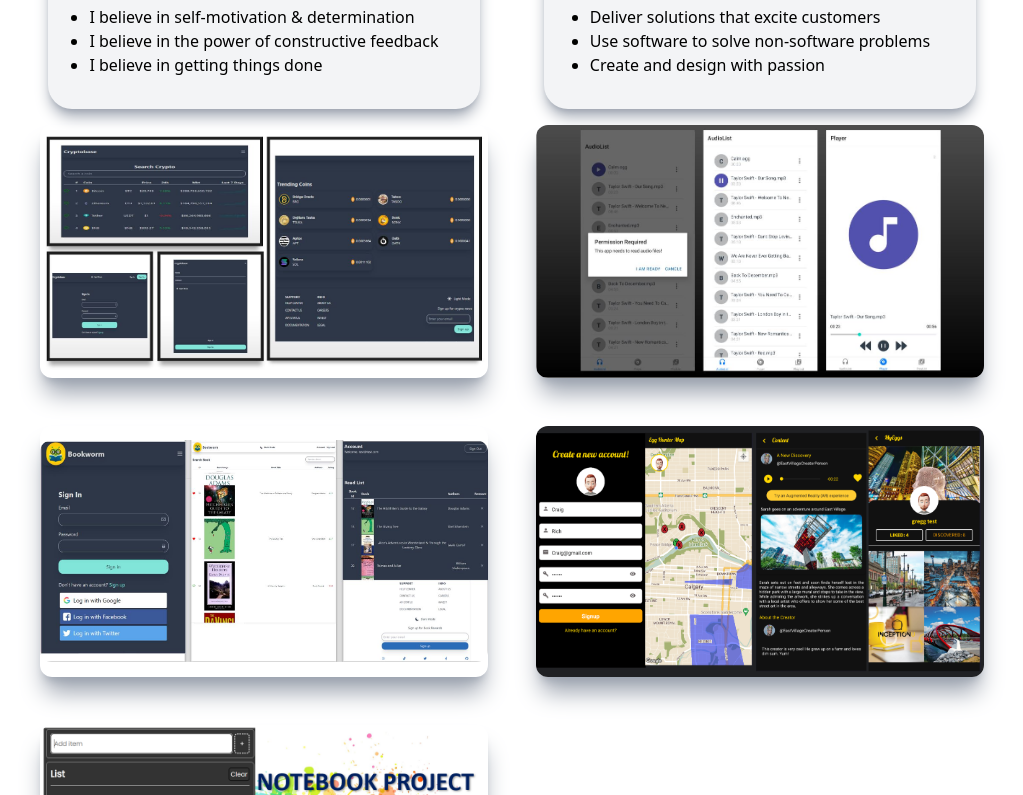
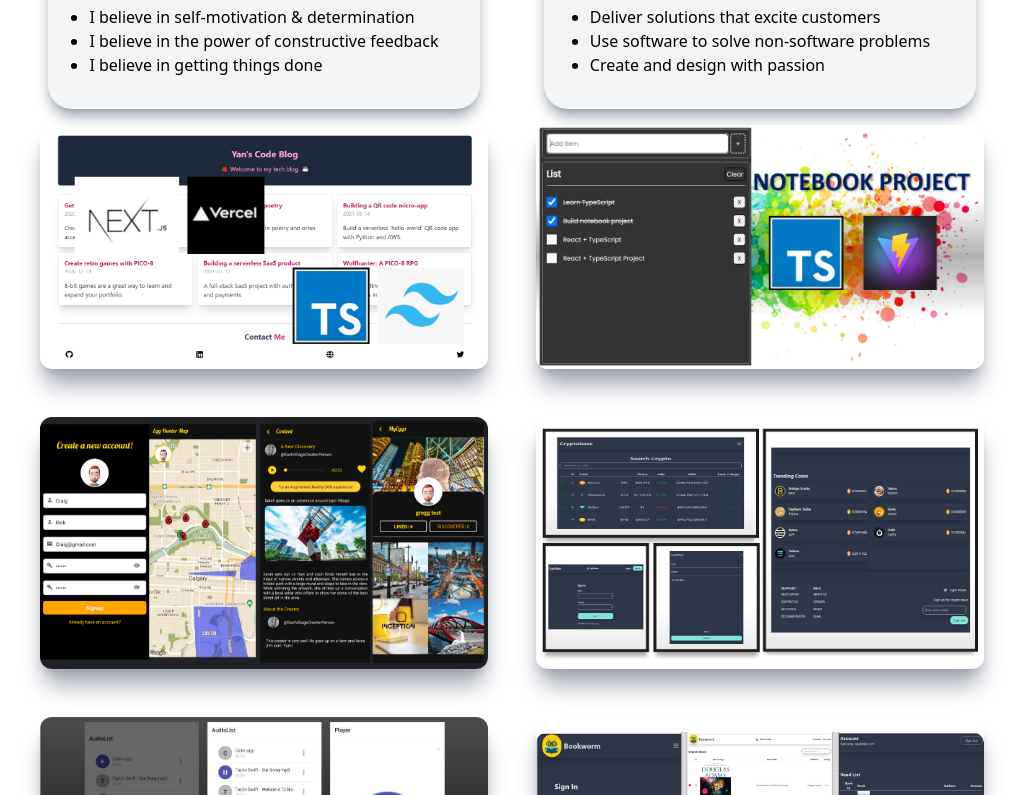
Before and after one commit to yanliu1111/ViteJS-TailwindCSS-MyPortfolio, a React (Vite) app: page / in a window 1280 px wide. Shown: the part 2585-3380 px from the top of the page, without its empty margins (160-1183 px from the left). Built offline with nearby package versions, Linux system fonts and the light colour scheme.

Commit message:
Add: 6th project myBlog

```diff
--- a/src/components/Projects.jsx
+++ b/src/components/Projects.jsx
@@ -5,6 +5,7 @@ import bookworm from "../assets/bookworm2.jpg";
 import hellocalgary from "../assets/appScreens.png";
 import audioplayer from "../assets/audioplayer.jpg";
 import tsNotebook from "../assets/notebookTsVite.png";
+import myBlog from "../assets/myBlogNextjsTs.png";
 import ProjectHead from "./ProjectHead";
 
 const Projects = () => {
@@ -17,6 +18,24 @@ const Projects = () => {
         <ProjectHead />
       </div>
       <div className="grid sm:grid-cols-2 gap-12">
+        {/* myBlog */}
+        <ProjectItem
+          img={myBlog}
+          title="CodeBlog with Nextjs and TS"
+          link="https://www.yancodeblog.codes/"
+        />
+        {/* tsNotebook */}
+        <ProjectItem
+          img={tsNotebook}
+          title="Notebook App with TS and Vite"
+          link="https://github.com/yanliu1111/typescript-training/tree/main/vite/vite-ts-project"
+        />
+        {/* Project3 */}
+        <ProjectItem
+          img={hellocalgary}
+          title="Egg Hunter mobile App"
+          link="https://github.com/maggiechew/Green-Eggs-and-RAM"
+        />
         <ProjectItem
           img={crypto}
           title="Crypto web App"
@@ -32,17 +51,6 @@ const Projects = () => {
           title="Bookworm web App"
           link="https://github.com/yanliu1111/ReactFirebase-FullStackProject-bookLibrary"
         />
-        <ProjectItem
-          img={hellocalgary}
-          title="Egg Hunter mobile App"
-          link="https://github.com/maggiechew/Green-Eggs-and-RAM"
-        />
-        {/* tsNotebook */}
-        <ProjectItem
-          img={tsNotebook}
-          title="Notebook App with TS and Vite"
-          link="https://github.com/yanliu1111/typescript-training/tree/main/vite/vite-ts-project"
-        />
       </div>
     </div>
   );
```
Also changed, not shown: src/assets/myBlogNextjsTs.png (added).
